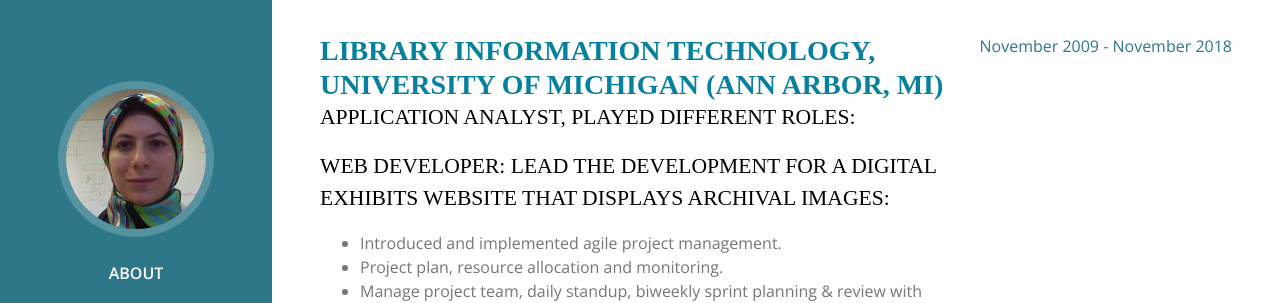
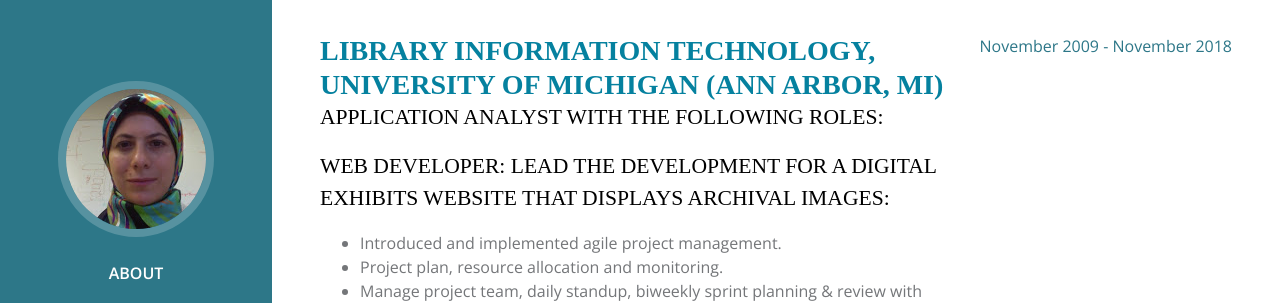
Before and after one commit to nancymou/nancymou.github.io, a Jekyll site: the page index.html, which Jekyll copies as it is, in a window 1280 px wide and 900 px high, scrolled down 858 px. Shown: the part 155-458 px from the top of the window. Built offline with Jekyll 4.4.1, drawn with Linux system fonts in a browser that asks for light colours; some web fonts are replaced.

Commit message:
Update index.html

```diff
--- a/index.html
+++ b/index.html
@@ -110,7 +110,7 @@
             <div class="resume-content mr-auto">
                 <h3 class="mb-0">Library Information Technology, University of Michigan
                     (Ann Arbor, MI)</h3>
-              <div class="subheading mb-3">Application Analyst, played different roles:</div>
+              <div class="subheading mb-3">Application Analyst with the following roles:</div>
                 <div class="subheading mb-3">Web developer: lead the development for a digital exhibits website that displays archival images:</div>
                 <p>
                  <ul>
```
